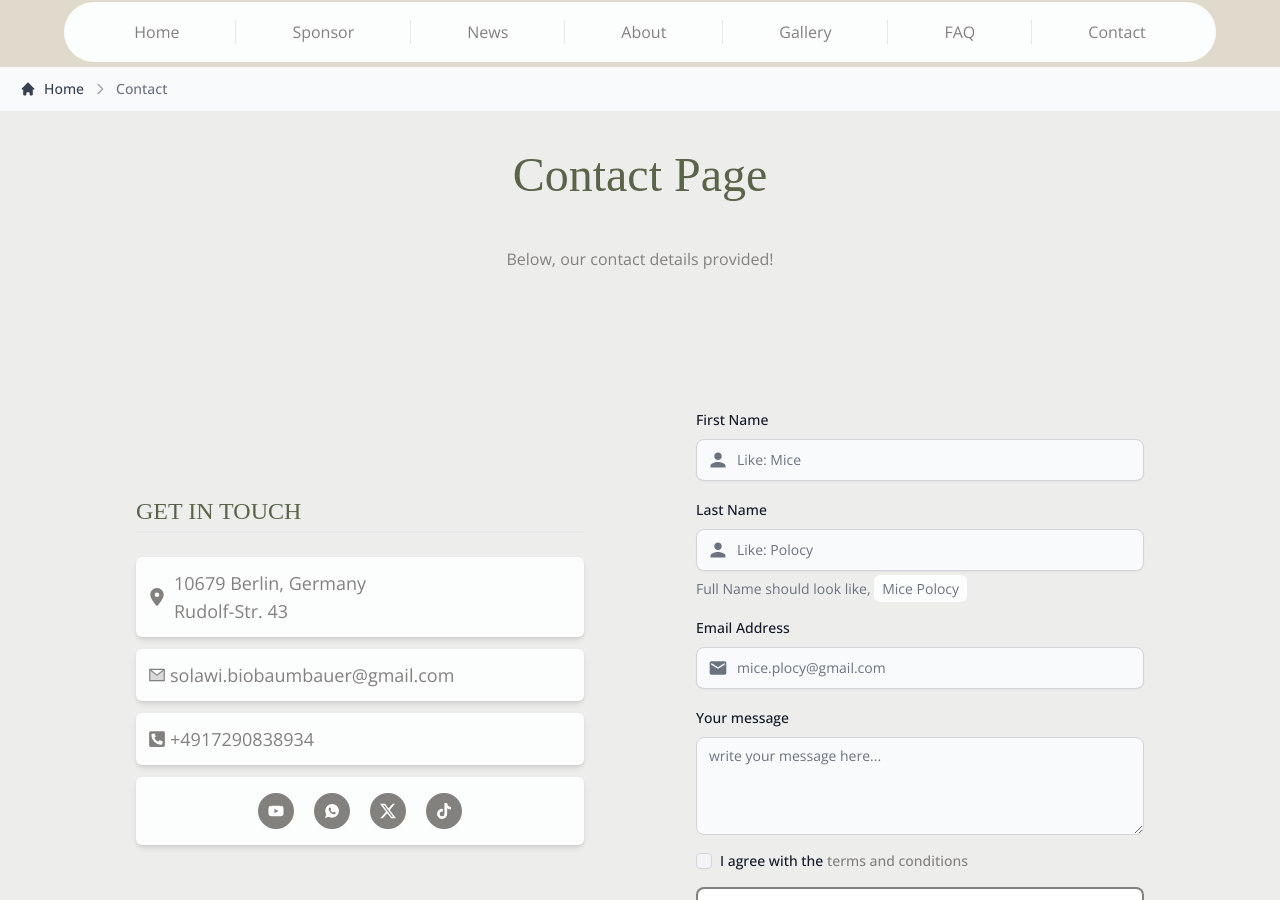
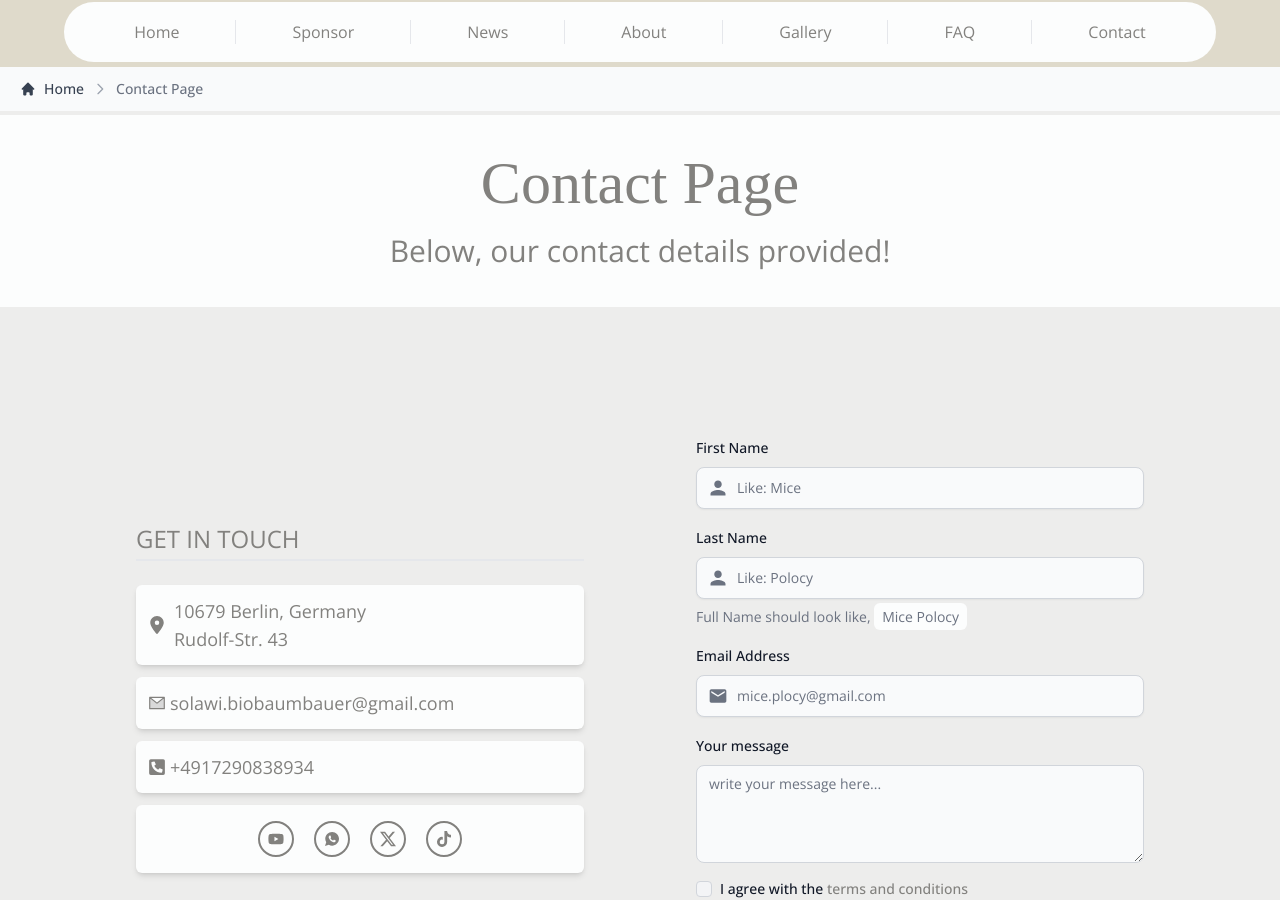
Before and after one commit to solawi-projects/baum-bauer-frontend, a React (Vite) app: page /contact in a window 1280 px wide. Shown: the part 83-983 px from the top of the page. Built offline with nearby package versions, Linux system fonts and the light colour scheme; a web font is replaced by a local one.

Commit message:
Changes on E

```diff
--- a/src/components/DesktopNavbar.jsx
+++ b/src/components/DesktopNavbar.jsx
@@ -1,5 +1,5 @@
-import React, { useState, useEffect } from "react";
-import { Link } from "react-router-dom";
+import { useState, useEffect } from "react";
+import { Link, NavLink } from "react-router-dom";
 import AuthNavbar from "./AuthNavbar";
 
 const DesktopNavbar = () => {
@@ -34,9 +34,18 @@ const DesktopNavbar = () => {
         {/* DesktopNavbar Links */}
         <div className="flex justify-center items-center h-[60px] w-[90%] bg-white-color rounded-[50px]">
           <div className="border-r px-2 sm:px-4 lg:px-8 xl:px-14 flex items-center hover:scale-110 transition-transform duration-400 ease-linear hover:text-dark-gray">
-            <Link to="/" aria-label="Home page">
+            {/* <Link to="/" aria-label="Home page">
               Home
-            </Link>
+            </Link> */}
+            <NavLink
+              style={({ isActive }) =>
+                isActive ? { borderBottom: "2px solid #82817e" } : undefined
+              }
+              aria-current="Home Page Link"
+              to="/"
+            >
+              Home
+            </NavLink>
           </div>
           <div className="border-r px-2 sm:px-4 lg:px-8 xl:px-14 flex items-center hover:scale-110 transition-transform duration-400 ease-linear hover:text-dark-gray">
             <Link to="/sponsor" aria-label="Sponsor page">
--- /dev/null
+++ b/src/components/EachPageHeader.jsx
@@ -0,0 +1,12 @@
+/* eslint-disable react/prop-types */
+// eslint-disable-next-line no-unused-vars
+const EachPageHeader = (props) => {
+  const { title, subtitle } = props;
+  return (
+    <div className="container mx-auto flex flex-col justify-center items-center h-32 bg-white-color mt-1 py-24">
+      <h2 className="font-main-font text-6xl mb-5">{title}</h2>
+      <p className="font-general-font text-3xl">{subtitle}</p>
+    </div>
+  );
+};
+export default EachPageHeader;
--- /dev/null
+++ b/src/components/PageBreadcrumb.jsx
@@ -0,0 +1,25 @@
+/* eslint-disable no-unused-vars */
+/* eslint-disable react/prop-types */
+import { Breadcrumb } from "flowbite-react";
+// eslint-disable-next-line no-unused-vars
+const PageBreadcrumb = (props) => {
+  const { activeLinks, deActiveLink } = props;
+  return (
+    <div className="container mx-auto">
+      <Breadcrumb
+        aria-label="This is Breadcrumb showing the location of current page"
+        className="bg-gray-50 px-5 py-3 dark:bg-gray-800"
+      >
+        {activeLinks.map((aLink) => (
+          <span key={aLink.linkText}>
+            <Breadcrumb.Item href="/" icon={aLink.linkIcon}>
+              {aLink.linkText}
+            </Breadcrumb.Item>
+          </span>
+        ))}
+        <Breadcrumb.Item>{deActiveLink.linkText}</Breadcrumb.Item>
+      </Breadcrumb>
+    </div>
+  );
+};
+export default PageBreadcrumb;
--- a/src/pages/Contact.jsx
+++ b/src/pages/Contact.jsx
@@ -1,11 +1,4 @@
-import {
-  Breadcrumb,
-  Label,
-  TextInput,
-  Checkbox,
-  Button,
-  Textarea,
-} from "flowbite-react";
+import { Label, TextInput, Checkbox, Button, Textarea } from "flowbite-react";
 import { HiHome } from "react-icons/hi";
 import { IoMdPerson } from "react-icons/io";
 import { Link } from "react-router-dom";
@@ -17,34 +10,24 @@ import { FaYoutube } from "react-icons/fa6";
 import { IoLogoWhatsapp } from "react-icons/io";
 import { BsTwitterX } from "react-icons/bs";
 import { FaTiktok } from "react-icons/fa";
+import EachPageHeader from "../components/EachPageHeader";
+import PageBreadcrumb from "../components/PageBreadcrumb";
 
 const Contact = () => {
-  const wrapper = {};
+  const titles = ["Contact Page", "Below, our contact details provided!"];
+  const aLinkValues = [{ linkTo: "/", linkIcon: HiHome, linkText: "Home" }];
+  const daLinkValues = { linkText: "Contact Page" };
+
   return (
     <div className="bg-bg-page-color text-font-family-color">
-      <div className="container mx-auto">
-        <Breadcrumb
-          aria-label=""
-          className="bg-gray-50 px-5 py-3 dark:bg-gray-800"
-        >
-          <Breadcrumb.Item href="/" icon={HiHome}>
-            Home
-          </Breadcrumb.Item>
-          <Breadcrumb.Item>Contact</Breadcrumb.Item>
-        </Breadcrumb>
-      </div>
-      <div className="container mx-auto flex justify-center items-center h-32">
-        <h1 className="font-main-font text-5xl">Contact Page</h1>
-      </div>
-      <div className="container mx-auto h-10 flex justify-center items-center">
-        <p className="">Below, our contact details provided!</p>
-      </div>
+      <PageBreadcrumb activeLinks={aLinkValues} deActiveLink={daLinkValues} />
+      <EachPageHeader title={titles[0]} subtitle={titles[1]} />
       <div className="container mx-auto flex flex-wrap columns-2 justify-center items-center gap-28 py-32">
         <section className="max-w-md md:w-1/2 sm:w-1 lg:w-1/2 flex flex-col justify-center items-center">
           <div className="w-full flex flex-col justify-center gap-3">
-            <h1 className="text-2xl border-b-1 w-auto py-1 border-b-2 mb-3">
+            <h2 className="text-2xl border-b-1 w-auto py-1 border-b-2 mb-3">
               GET IN TOUCH
-            </h1>
+            </h2>
             <p className="flex flex-row items-center bg-white-color shadow-md hover:shadow-lg hover:rounded-lg p-3 rounded-md gap-2">
               <span className="text-lg">
                 <FaLocationDot />
@@ -74,26 +57,39 @@ const Contact = () => {
               <span className="text-lg">+4917290838934</span>
             </p>
             <p className="flex flex-row justify-center items-center bg-white-color shadow-md rounded-md p-4 hover:shadow-lg hover:rounded-lg gap-5">
-              <span className="rounded-full p-2 border-2 border-font-family-color bg-font-family-color text-white-color">
-                <a href="http://" target="_blank" rel="noopener noreferrer">
+              <a
+                href="http://"
+                className="rounded-full p-2 border-2 border-font-family-color text-font-family-color bg-white-color hover:bg-font-family-color hover:text-white-color"
+                target="_blank"
+                rel="noopener noreferrer"
+              >
                 <FaYoutube />
               </a>
-              </span>
-              <span className="rounded-full p-2 border-2 border-font-family-color bg-font-family-color text-white-color">
-                <a href="http://" target="_blank" rel="noopener noreferrer">
+              <a
+                href="http://"
+                className="rounded-full p-2 border-2 border-font-family-color text-font-family-color bg-white-color hover:bg-font-family-color hover:text-white-color"
+                target="_blank"
+                rel="noopener noreferrer"
+              >
                 <IoLogoWhatsapp />
               </a>
-              </span>
-              <span className="rounded-full p-2 border-2 border-font-family-color bg-font-family-color text-white-color">
-                <a href="http://" target="_blank" rel="noopener noreferrer">
+
+              <a
+                href="http://"
+                className="rounded-full p-2 border-2 border-font-family-color text-font-family-color bg-white-color hover:bg-font-family-color hover:text-white-color"
+                target="_blank"
+                rel="noopener noreferrer"
+              >
                 <BsTwitterX />
               </a>
-              </span>
-              <span className="rounded-full p-2 border-2 border-font-family-color bg-font-family-color text-white-color">
-                <a href="http://" target="_blank" rel="noopener noreferrer">
+              <a
+                href="http://"
+                className="rounded-full p-2 border-2 border-font-family-color bg-white-color text-font-family-color hover:bg-font-family-color hover:text-white-color"
+                target="_blank"
+                rel="noopener noreferrer"
+              >
                 <FaTiktok />
               </a>
-              </span>
             </p>
           </div>
         </section>
@@ -184,6 +180,17 @@ const Contact = () => {
           </form>
         </section>
       </div>
+      <div className="container mx-auto">
+        <iframe
+          src="https://www.google.com/maps/embed?pb=!1m18!1m12!1m3!1d2427.6327705419662!2d13.410731076522424!3d52.521984636082806!2m3!1f0!2f0!3f0!3m2!1i1024!2i768!4f13.1!3m3!1m2!1s0x47a84e1f1ef51c1f%3A0x81d2865ac4d6253a!2sAlexanderstra%C3%9Fe%204%2C%2010178%20Berlin!5e0!3m2!1sen!2sde!4v1700057987685!5m2!1sen!2sde"
+          className="w-full h-[650px] border-0 rounded-sm"
+          allowFullScreen={true}
+          loading="lazy"
+          aria-label="Here is the map will find the route to the address!"
+          referrerPolicy="no-referrer-when-downgrade"
+          title="Location Map"
+        ></iframe>
+      </div>
     </div>
   );
 };
```
Lines whose indentation alone changed are shown as unchanged.
